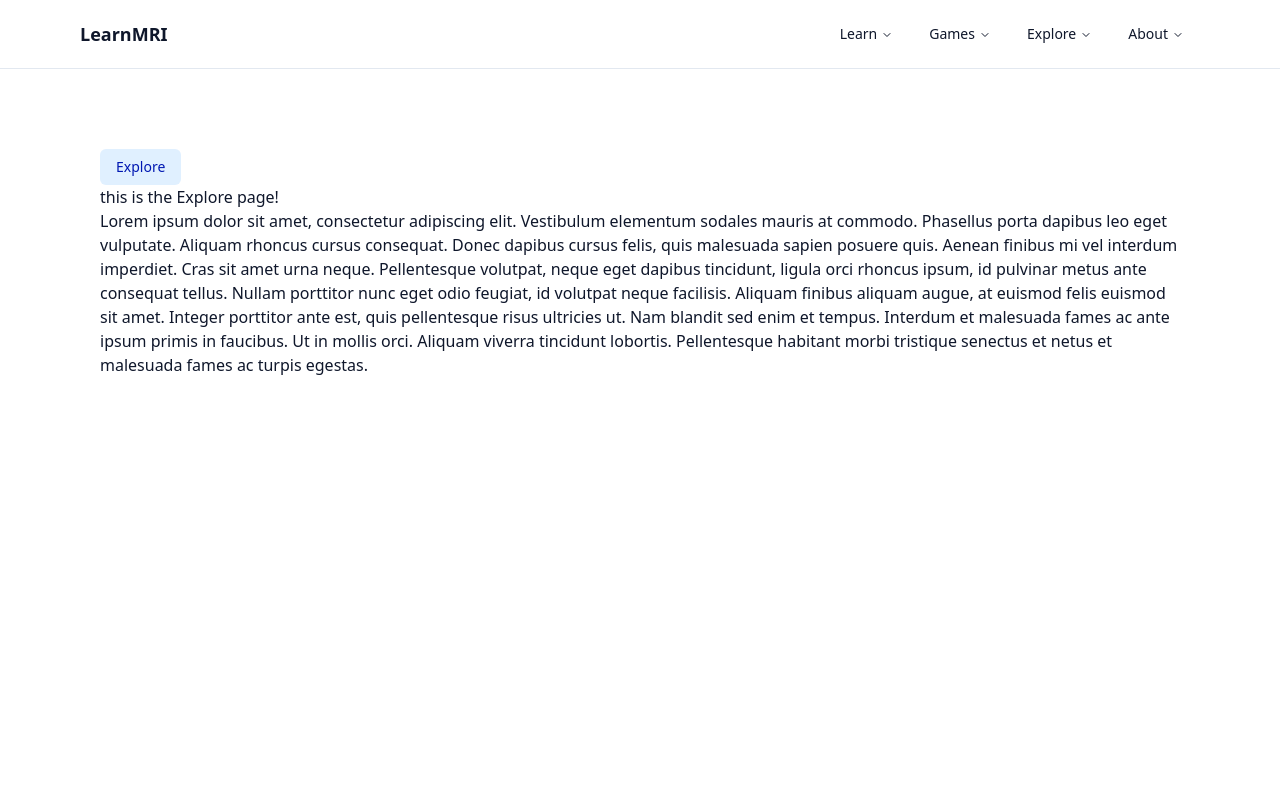
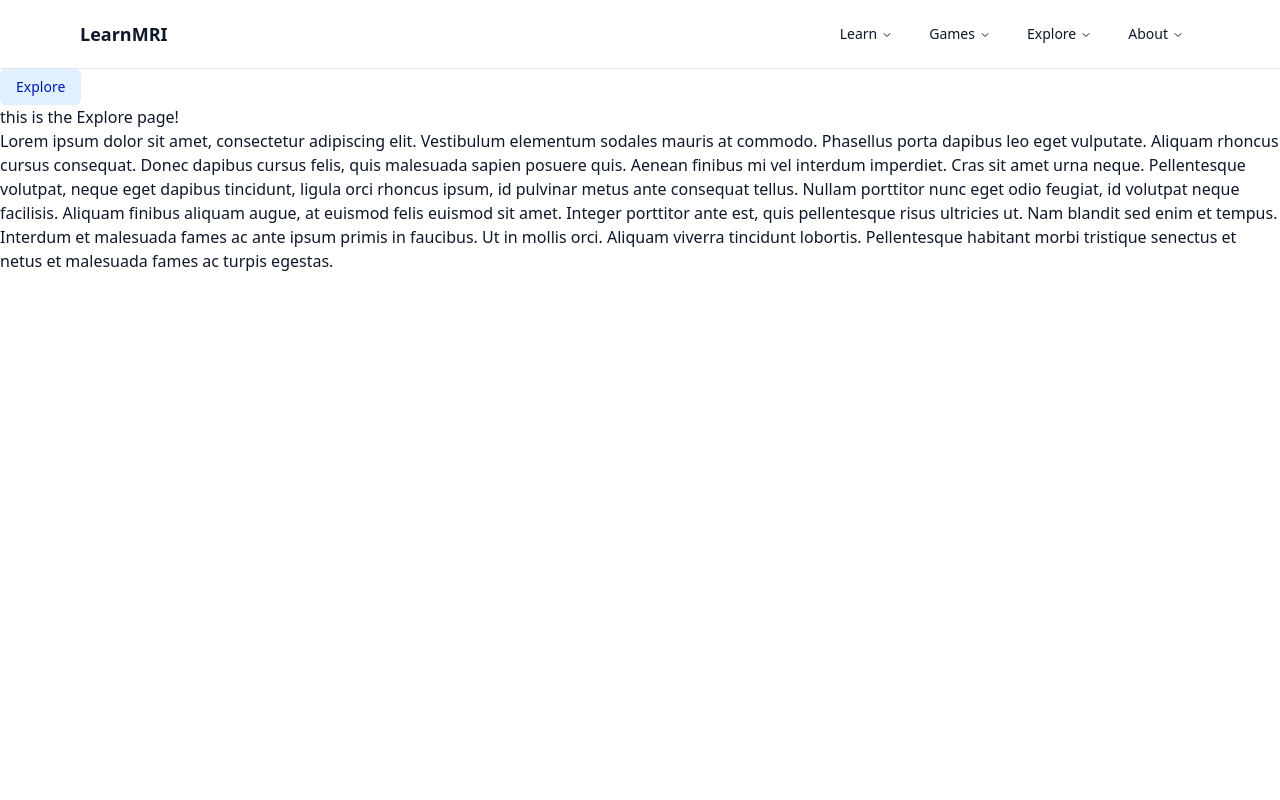
Before and after one commit to mikaelatho/medical-imagers-shadcn, a Next.js app: page /explore in a window 1280 px wide. Shown: the top 800 px of the page. Built offline with nearby package versions, Linux system fonts and the light colour scheme.

Commit message:
margins fix

```diff
--- a/app/about/page.tsx
+++ b/app/about/page.tsx
@@ -9,7 +9,7 @@ export default function About() {
   return (
     <main>
       {/*main page content (edit in div below)*/}
-      <div className="mx-6 sm:mx-25 my-20 flex-auto min-h-screen">
+      <div className="items-center justify-center mx-auto max-w-7xl flex-auto min-h-screen">
         <Button variant="secondary">About</Button>
         <br></br>
         <div>
--- a/app/explore/page.tsx
+++ b/app/explore/page.tsx
@@ -8,7 +8,7 @@ export default function Explore() {
   return (
     <main>
       {/*main page content (edit in div below)*/}
-      <div className="mx-6 sm:mx-25 my-20 flex-auto min-h-screen">
+      <div className="items-center justify-center mx-auto max-w-7xl flex-auto min-h-screen">
         <Button variant="secondary">Explore</Button>
         <br></br>
         <div>
--- a/app/games/page.tsx
+++ b/app/games/page.tsx
@@ -8,7 +8,7 @@ export default function Games() {
   return (
     <main>
       {/*main page content (edit in div below)*/}
-      <div className="mx-6 sm:mx-25 my-20 flex-auto min-h-screen">
+      <div className="items-center justify-center mx-auto max-w-7xl flex-auto min-h-screen">
         <Button variant="secondary">Games</Button>
         <br></br>
         <div>
--- a/app/learn/page.tsx
+++ b/app/learn/page.tsx
@@ -8,7 +8,7 @@ export default function Learn() {
   return (
     <main>
       {/*main page content (edit in div below)*/}
-      <div className="mx-6 sm:mx-25 my-20 flex-auto min-h-screen">
+      <div className="items-center justify-center mx-auto max-w-7xl flex-auto min-h-screen">
         <Button variant="secondary">Learn</Button>
         <br></br>
         <div>
```
